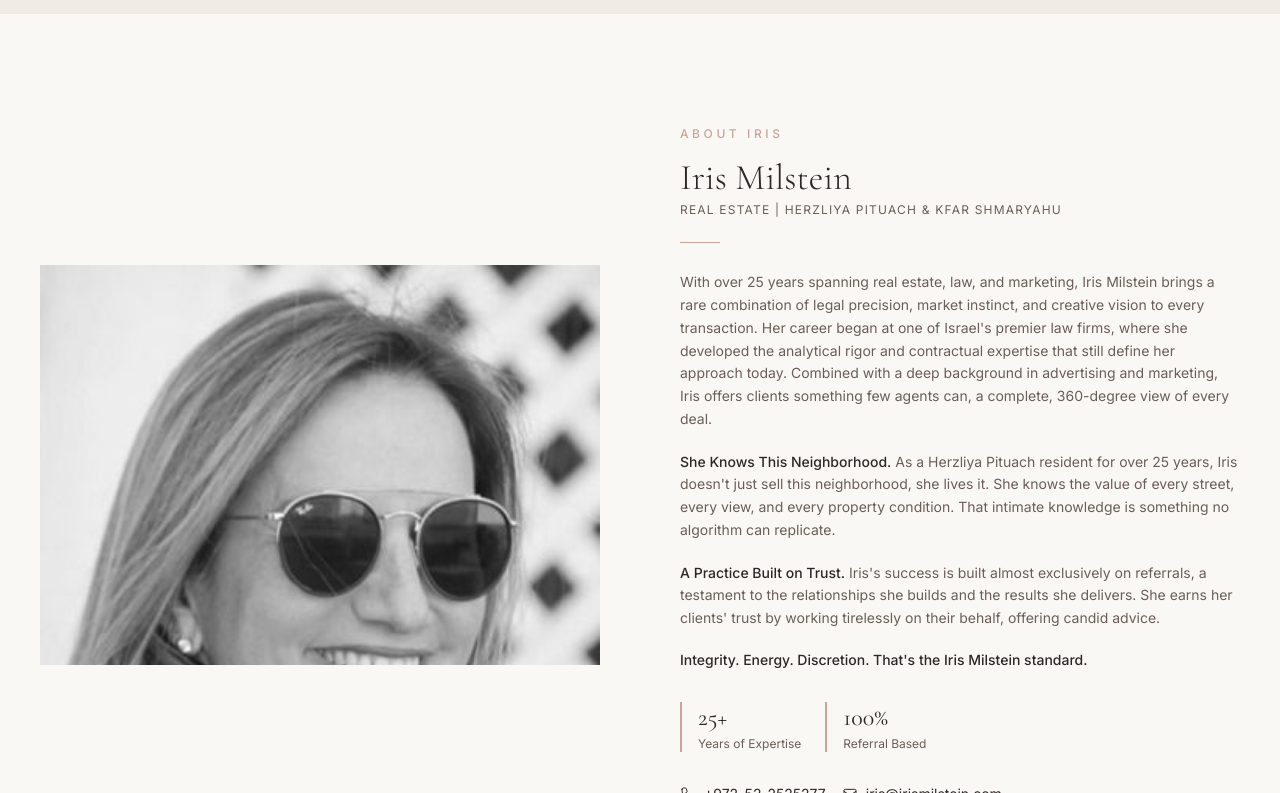
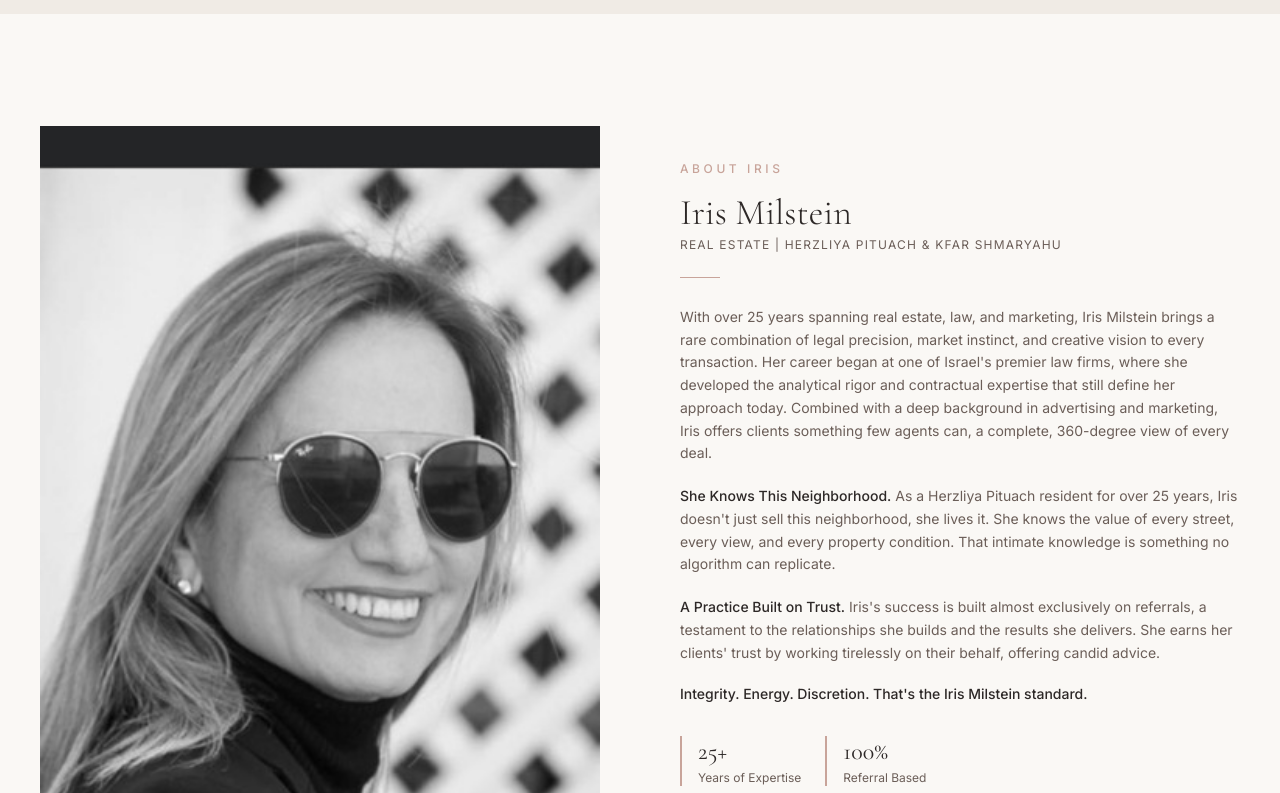
Before and after one commit to shaigatzek/iris-milstein, a Next.js app: page / in a window 1280 px wide. Shown: the part 2207-3000 px from the top of the page. Built offline with nearby package versions, Linux system fonts and the light colour scheme.

Commit message:
Use portrait aspect-ratio container for Iris profile image to avoid cropping
Co-Authored-By: Claude Sonnet 4.6 <noreply@anthropic.com>

```diff
--- a/app/he/page.tsx
+++ b/app/he/page.tsx
@@ -391,8 +391,8 @@ export default function HebrewPage() {
         <div className="max-w-7xl mx-auto px-5 md:px-10">
           <div className="grid md:grid-cols-2 gap-12 md:gap-20 items-center">
             <div className="relative order-2 md:order-1">
-              <div className="relative h-[340px] md:h-[400px] overflow-hidden">
-                <Image src="/images/iris-profile-cropped.jpeg" alt="איריס מילשטיין מומחית נדל&quot;ן יוקרה הרצליה פיתוח" fill className="object-cover object-center" />
+              <div className="relative w-full overflow-hidden" style={{aspectRatio: '3/4'}}>
+                <Image src="/images/iris-profile.jpeg" alt="איריס מילשטיין מומחית נדל&quot;ן יוקרה הרצליה פיתוח" fill className="object-cover object-top" />
               </div>
               <div className="absolute -bottom-4 -left-4 w-48 h-48 border border-rose/30 -z-10" />
             </div>
--- a/app/page.tsx
+++ b/app/page.tsx
@@ -431,8 +431,8 @@ export default function EnglishPage() {
         <div className="max-w-7xl mx-auto px-5 md:px-10">
           <div className="grid md:grid-cols-2 gap-12 md:gap-20 items-center">
             <div className="relative">
-              <div className="relative h-[340px] md:h-[400px] overflow-hidden">
-                <Image src="/images/iris-profile-cropped.jpeg" alt="Iris Milstein luxury real estate expert Herzliya Pituach" fill className="object-cover object-center" />
+              <div className="relative w-full overflow-hidden" style={{aspectRatio: '3/4'}}>
+                <Image src="/images/iris-profile.jpeg" alt="Iris Milstein luxury real estate expert Herzliya Pituach" fill className="object-cover object-top" />
               </div>
               {/* Decorative frame */}
               <div className="absolute -bottom-4 -right-4 w-48 h-48 border border-rose/30 -z-10" />
```
